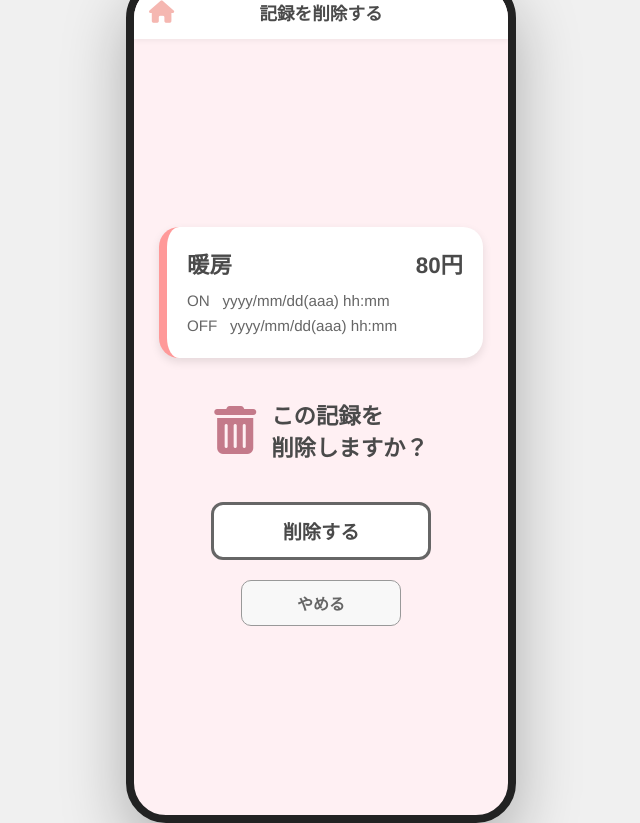
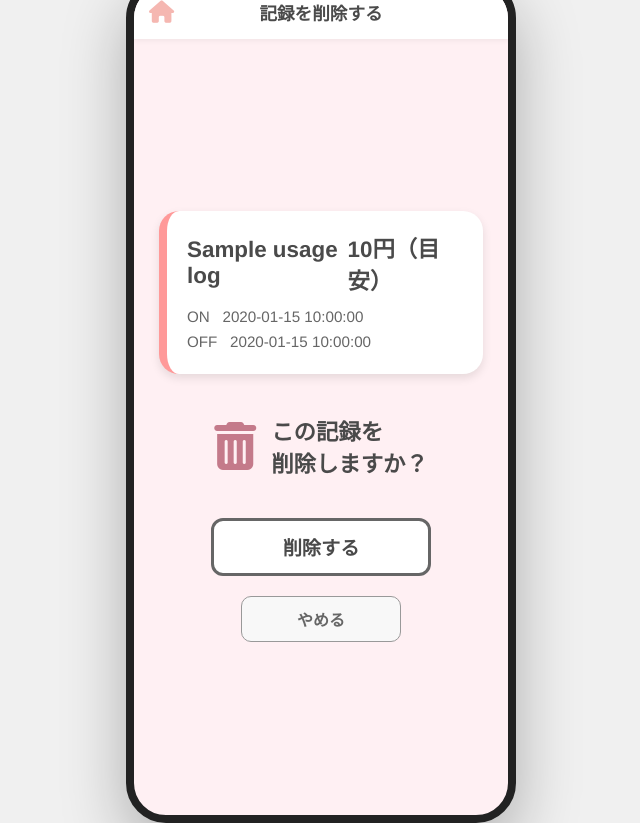
Before and after one commit to kubota-a/family-electricity-cost-share, a Python web app: template templates/user_usage_delete.html in a window 1280 px wide. Shown: the whole page, without its empty margins (319-959 px from the left). Run offline with Jinja, Linux system fonts and the light colour scheme; the template is opened without the code that fills it: most values are stand-ins (such as "Sample title", 1, 10 or a date in 2020).

Commit message:
feat: 一般ユーザーの使用記録削除画面の初期表示を実装

```diff
--- a/templates/user_usage_delete.html
+++ b/templates/user_usage_delete.html
@@ -182,6 +182,8 @@
             font-size: 1rem;
             font-weight: bold;
             cursor: pointer;
+            text-decoration: none;
+            text-align: center;
         }
     </style>
 </head>
@@ -199,12 +201,18 @@
         <div class="target-record-card">
             <div class="record-info">
                 <div class="record-header">
-                    <span class="record-name">暖房</span>
-                    <span class="record-price">80円</span>
+                    <span class="record-name">{{ usage_log.device_name }}</span>
+                    {% if usage_log.estimated_cost_yen is not none %}
+                    <span class="record-price">{{ usage_log.estimated_cost_yen }}円（目安）</span>
+                    {% endif %}
                 </div>
                 <div class="record-time">
-                    ON &nbsp; yyyy/mm/dd(aaa) hh:mm<br>
-                    OFF &nbsp; yyyy/mm/dd(aaa) hh:mm
+                    ON &nbsp; {{ usage_log.start_time_display }}
+                    {% if usage_log.end_time_display %}
+                    <br>OFF &nbsp; {{ usage_log.end_time_display }}
+                    {% else %}
+                    <br>運転中
+                    {% endif %}
                 </div>
             </div>
         </div>
@@ -216,7 +224,7 @@
 
         <div class="button-group">
             <button class="btn-delete" type="button">削除する</button>
-            <button class="btn-cancel" type="button">やめる</button>
+            <a class="btn-cancel" href="{{ url_for('user_usage_logs') }}">やめる</a>
         </div>
     </main>
 </div>
```
Also changed, not shown: app.py (+52 -2 lines).
